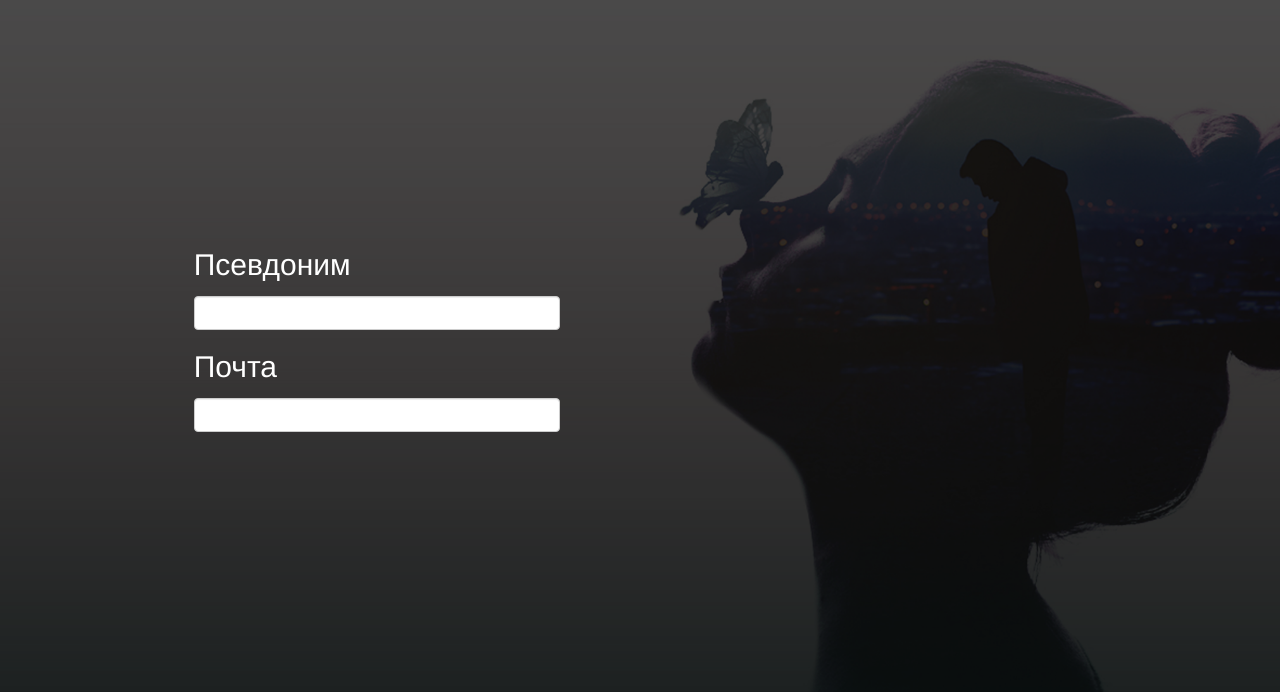
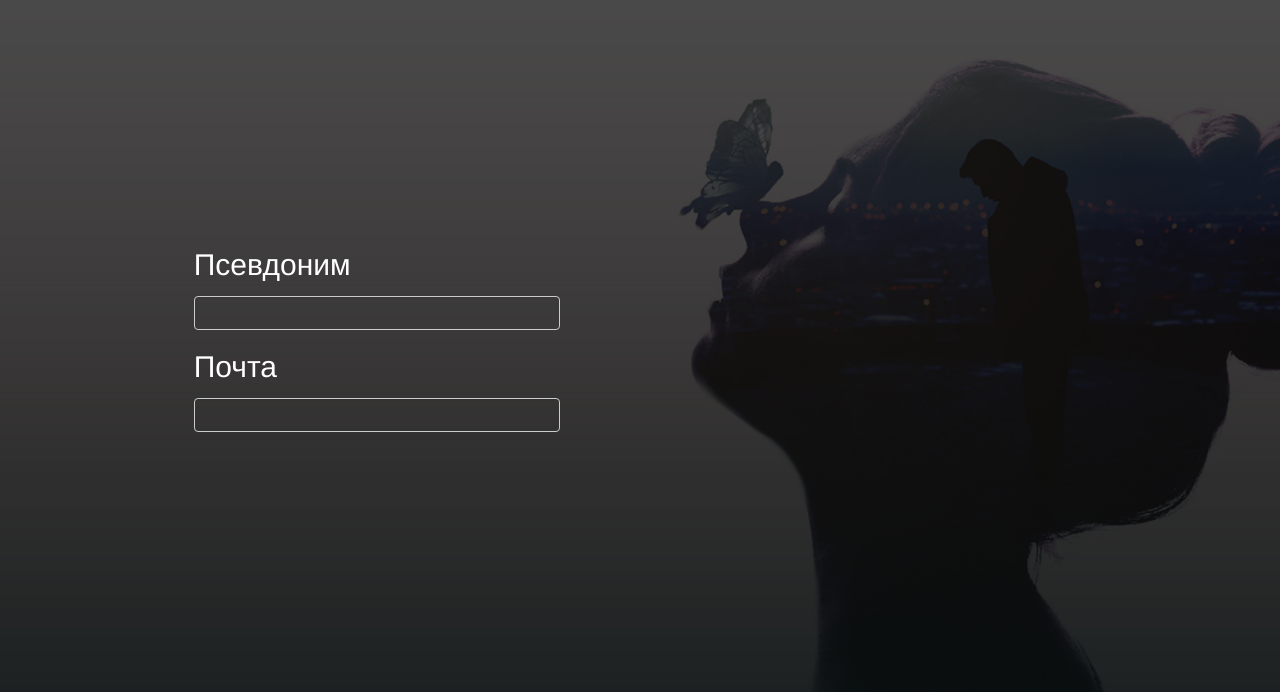
Before and after one commit to EnoRage/Authchain, a plain HTML site: page Frontend/index.html in a window 1280 px wide. Shown: the part 908-1600 px from the top of the page. Drawn offline with nearby package versions, Linux system fonts and the light colour scheme.

Commit message:
Инпуты покрасивее сделал

```diff
--- a/Frontend/index.html
+++ b/Frontend/index.html
@@ -53,11 +53,11 @@
                                     <div class="form-group">
                                         <div class="">
                                                 <label for="nickname"><h2 style="color: white">Псевдоним</h2></label>
-                                                <input type="text" class="form-control input-md" id="nickname">
+                                                <input type="text" class="form-control input-md input-style" id="nickname" style="background: none; color: white">
                                         </div>
                                         <div class="">
                                                 <label for="email"><h2 style="color: white">Почта</h2></label>
-                                                <input type="text" class="form-control input-md" id="email">
+                                                <input type="text" class="form-control input-md input-style" id="email" style="background: none; color: white">
                                         </div>
                                     </div>
                                     <!-- <input type="submit" class="btn btn-block btn-md" value="ДОБАВИТЬ"> -->
```
Also changed, not shown: Frontend/css/style.css (line endings or trailing spaces).
